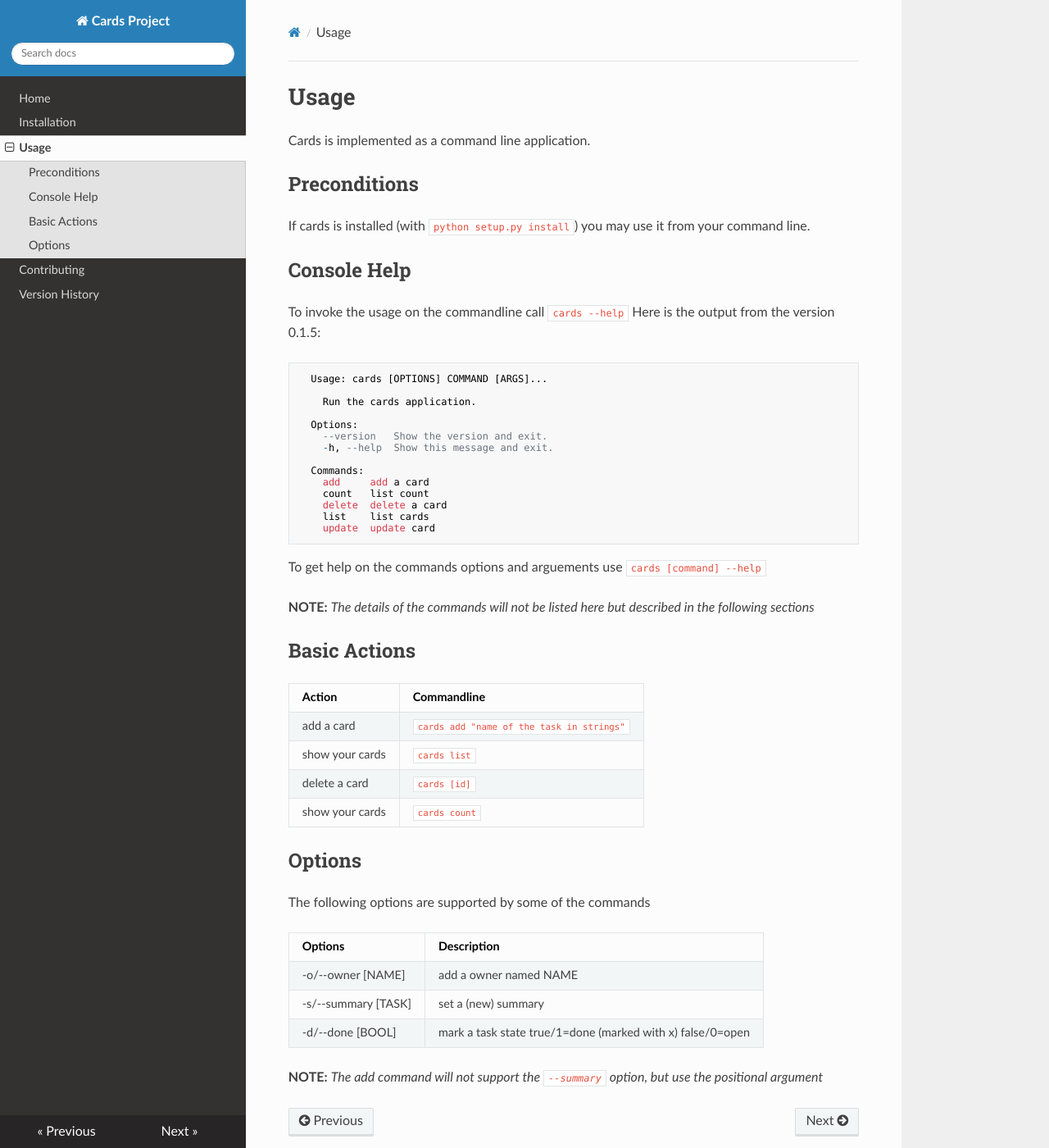
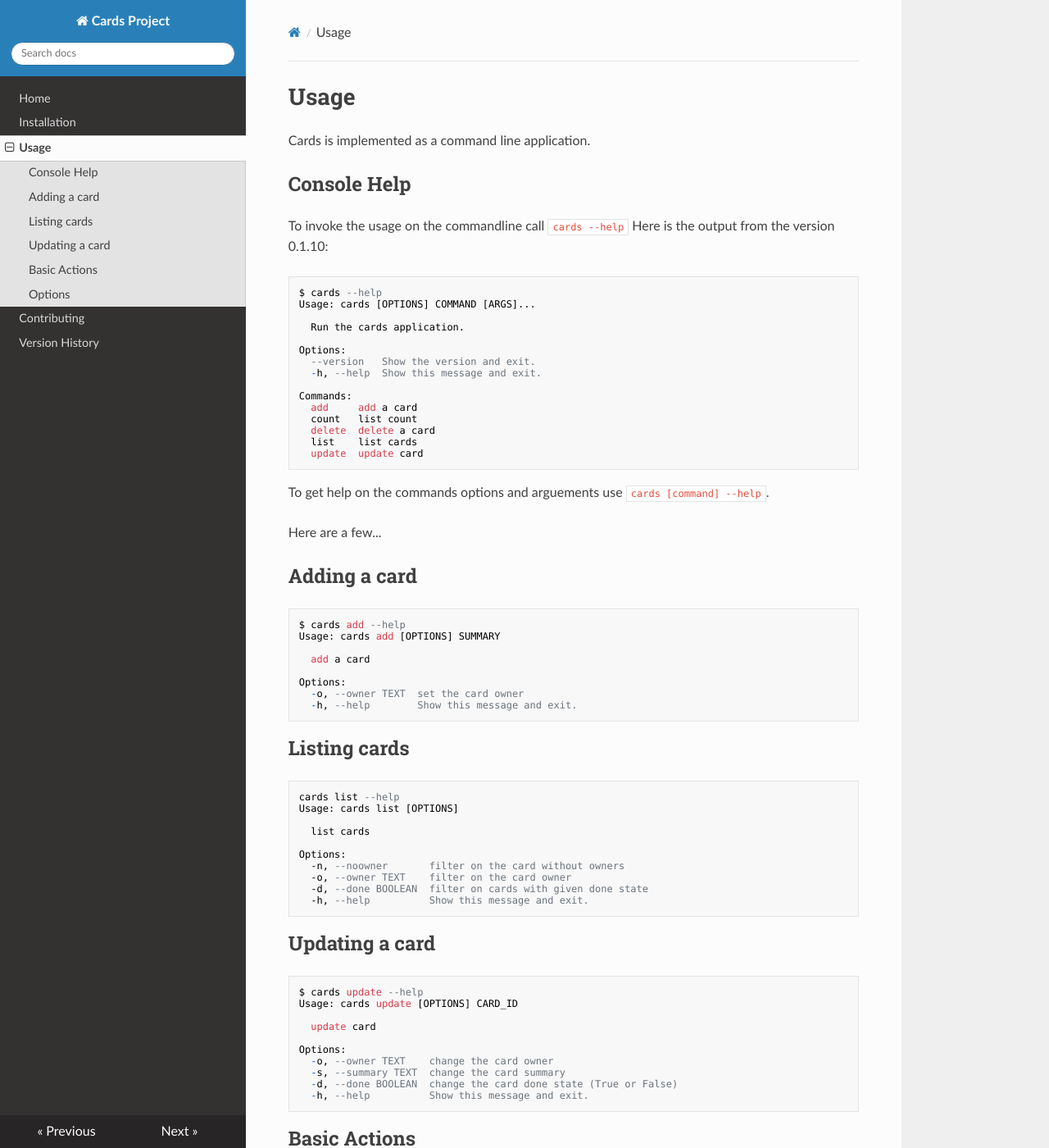
Before and after one commit to okken/cards, an MkDocs documentation site: the page built from docs/usage.md, in a window 1280 px wide and 1400 px high. Shown: the whole window at 82% size. Built offline with MkDocs 1.6.1, drawn with Linux system fonts in a browser that asks for light colours; nearby versions of some CDN libraries; old or Windows-style settings are respelled for this version of MkDocs.

Commit message:
Update the documentation a bit. Bump the version to 0.1.10

````diff
--- a/cards/__init__.py
+++ b/cards/__init__.py
@@ -2,7 +2,7 @@
 
 """Top-level package for cards."""
 
-__version__ = '0.1.9'
+__version__ = '0.1.10'
 
 from .cardsdb import (  # noqa: F401
     Card,
--- a/docs/usage.md
+++ b/docs/usage.md
@@ -3,36 +3,79 @@ Usage
 
 Cards is implemented as a command line application.
 
-Preconditions
--------------
-
-If cards is installed (with `python setup.py install`) you may use it from your command line.
-
 Console Help
 -------------
 To invoke the usage on the commandline call `cards --help`
-Here is the output from the version 0.1.5:
+Here is the output from the version 0.1.10:
 
 ```
-  Usage: cards [OPTIONS] COMMAND [ARGS]...
+$ cards --help
+Usage: cards [OPTIONS] COMMAND [ARGS]...
 
-    Run the cards application.
+  Run the cards application.
 
-  Options:
-    --version   Show the version and exit.
-    -h, --help  Show this message and exit.
+Options:
+  --version   Show the version and exit.
+  -h, --help  Show this message and exit.
 
-  Commands:
-    add     add a card
-    count   list count
-    delete  delete a card
-    list    list cards
-    update  update card
+Commands:
+  add     add a card
+  count   list count
+  delete  delete a card
+  list    list cards
+  update  update card
 ```
 
-To get help on the commands options and arguements use `cards [command] --help`
+To get help on the commands options and arguements use `cards [command] --help`.
 
-**NOTE:** *The details of the commands will not be listed here but described in the following sections*
+Here are a few...
+
+Adding a card
+-------------
+
+```
+$ cards add --help
+Usage: cards add [OPTIONS] SUMMARY
+
+  add a card
+
+Options:
+  -o, --owner TEXT  set the card owner
+  -h, --help        Show this message and exit.
+```
+
+Listing cards
+-------------
+
+```
+cards list --help
+Usage: cards list [OPTIONS]
+
+  list cards
+
+Options:
+  -n, --noowner       filter on the card without owners
+  -o, --owner TEXT    filter on the card owner
+  -d, --done BOOLEAN  filter on cards with given done state
+  -h, --help          Show this message and exit.
+```
+
+Updating a card
+---------------
+
+```
+$ cards update --help
+Usage: cards update [OPTIONS] CARD_ID
+
+  update card
+
+Options:
+  -o, --owner TEXT    change the card owner
+  -s, --summary TEXT  change the card summary
+  -d, --done BOOLEAN  change the card done state (True or False)
+  -h, --help          Show this message and exit.
+```
+
 
 Basic Actions
 -------------
````
Also changed, not shown: other parts of docs/usage.md (+1 -1 lines), docs/history.md (+6 -1 lines), docs/index.md (+50 -0 lines), docs/installation.md (+0 -4 lines), README.rst.
